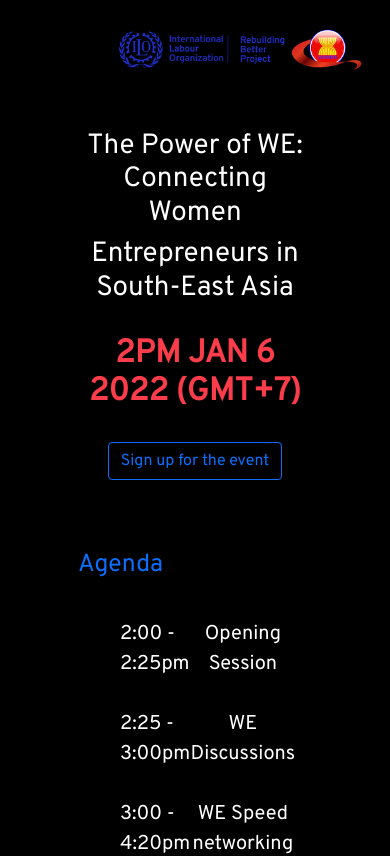
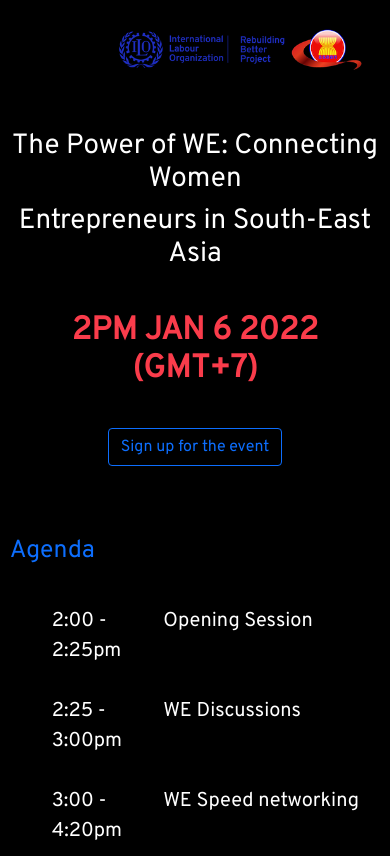
Before and after one commit to niklasaandersson/thepowerofwe, a React (Create React App) app: page / in a window 390 px wide. Shown: the top 856 px of the page. Built offline with nearby package versions, Linux system fonts and the light colour scheme; no server answers.

Commit message:
removed an env file

```diff
--- a/package.json
+++ b/package.json
@@ -14,6 +14,7 @@
     "moment": "^2.29.1",
     "react": "^17.0.2",
     "react-dom": "^17.0.2",
+    "react-router-dom": "^6.0.2",
     "react-scripts": "4.0.3",
     "styled-components": "^5.3.3",
     "web-vitals": "^1.1.2"
--- a/src/App.css
+++ b/src/App.css
@@ -23,3 +23,9 @@ h1 {
 .content {
   width: 60%;
 }
+
+@media (max-width: 576px) {
+  .content {
+    width: 95%;
+  }
+}
--- a/src/App.js
+++ b/src/App.js
@@ -26,7 +26,6 @@ function App () {
           <Entrepreneurs entrepreneurs={entrepreneurs} />
         </div>
       </div>
-
     </>
   )
 }
--- a/src/components/Hero.jsx
+++ b/src/components/Hero.jsx
@@ -7,8 +7,8 @@ function Hero () {
         <h1>The Power of WE: Connecting Women</h1>
         <h1>Entrepreneurs in South-East Asia</h1>
       </div>
-      <h1 style={{ fontWeight: 300, fontSize: '2em', margin: '30px 0 30px 0', color: '#fa3c4b', textTransform: 'uppercase', fontWeight: 700 }}>2pm Jan 6 2022 (GMT+7)</h1>
-      <a href='https://form.jotform.com/213346215659054' target='_blank'>
+      <h1 style={{ fontWeight: 700, fontSize: '2em', margin: '40px 0 40px 0', color: '#fa3c4b', textTransform: 'uppercase' }}>2pm Jan 6 2022 (GMT+7)</h1>
+      <a href='https://form.jotform.com/213346215659054'>
         <button type='button' class='btn btn-outline-primary'>Sign up for the event</button>
       </a>
     </>
--- a/src/components/ImageMasonry/ImageMasonry.jsx
+++ b/src/components/ImageMasonry/ImageMasonry.jsx
@@ -29,7 +29,7 @@ export default function ImageMasonry (props) {
         </div>
       </div>
 
-      <Box sx={{ width: 500, marginBottom: '50px' }}>
+      <Box sx={{ marginBottom: '150px' }}>
         <Masonry columns={3} spacing={1}>
           {props.entrepreneurs.map((item, index) => (
             <Stack key={item._id}>
```
Also changed, not shown: 2 other files (tests, documents, lock files or other folders).
